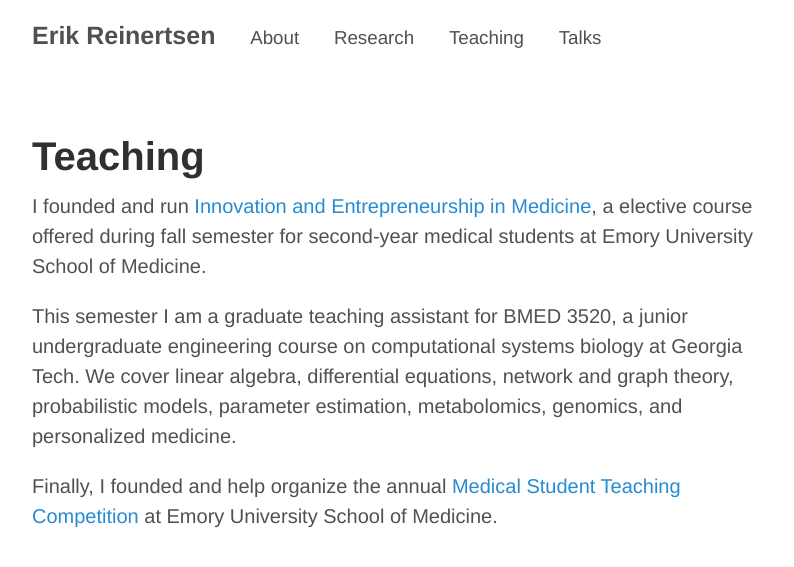
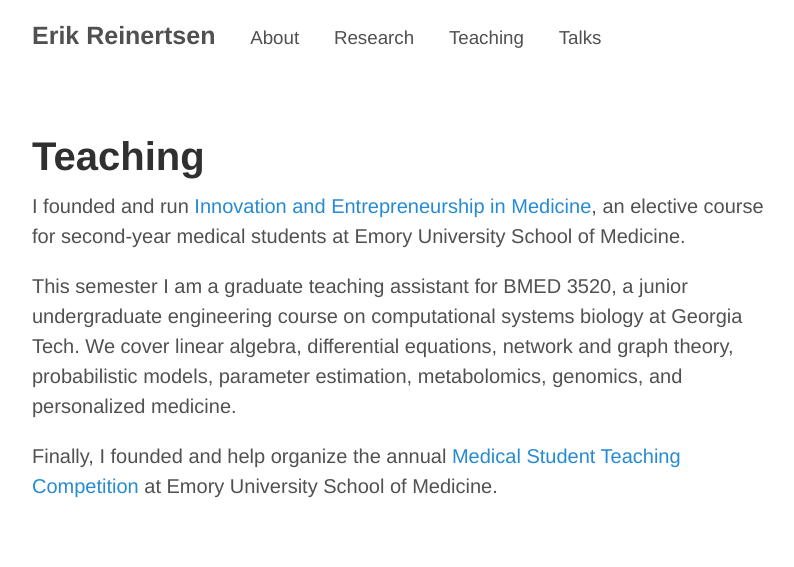
Before and after one commit to erikr/erikr.github.io, a Jekyll site: the page built from teaching.md, in a window 1280 px wide. Shown: the top 567 px of the page, without its empty margins (228-1022 px from the left). Built offline with Jekyll 4.4.1, drawn with Linux system fonts in a browser that asks for light colours; nearby versions of some CDN libraries.

Commit message:
revised teaching

```diff
--- a/teaching.md
+++ b/teaching.md
@@ -4,7 +4,7 @@ permalink: /teaching/
 title: "Teaching"
 ---
 
-I founded and run [Innovation and Entrepreneurship in Medicine](http://erikreinertsen.com/iemed), a elective course offered during fall semester for second-year medical students at Emory University School of Medicine.
+I founded and run [Innovation and Entrepreneurship in Medicine](http://erikreinertsen.com/iemed), an elective course for second-year medical students at Emory University School of Medicine.
 
 This semester I am a graduate teaching assistant for BMED 3520, a junior undergraduate engineering course on computational systems biology at Georgia Tech. We cover linear algebra, differential equations, network and graph theory, probabilistic models, parameter estimation, metabolomics, genomics, and personalized medicine.
 
```
